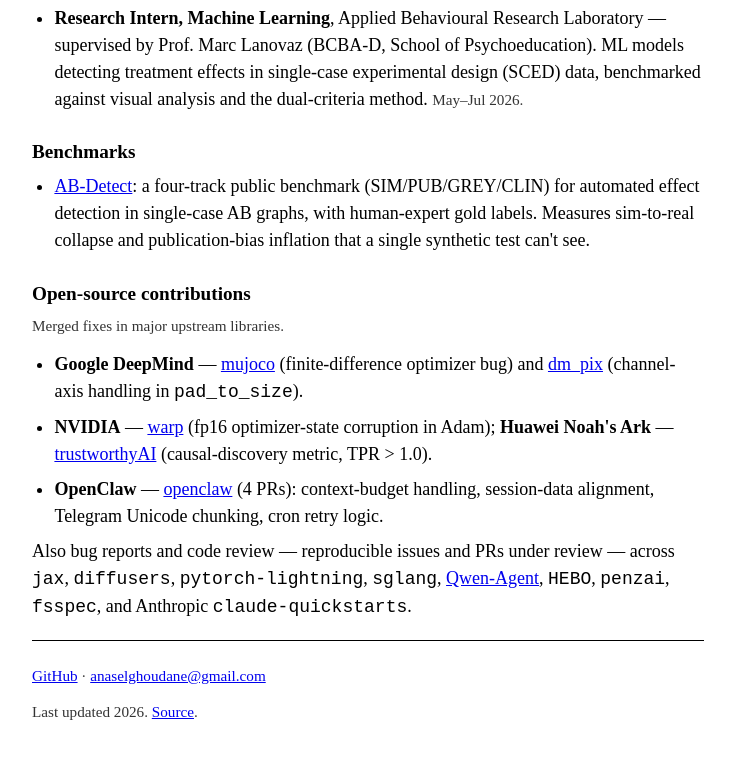
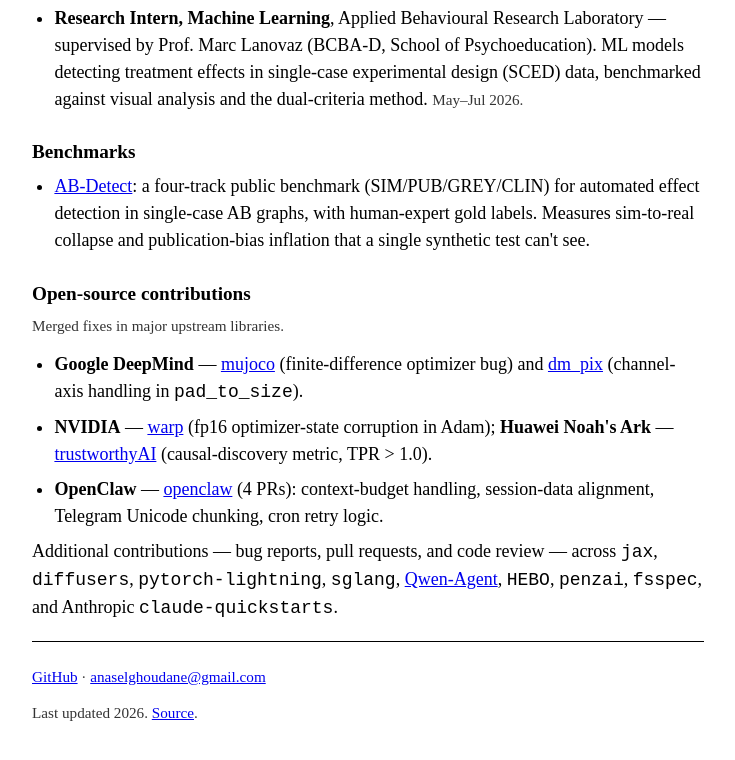
Before and after one commit to Nas01010101/nas01010101.github.io, a plain HTML site: page index.html in a window 1280 px wide. Shown: the part 2420-3180 px from the top of the page, without its empty margins (272-1007 px from the left). Drawn offline with Linux system fonts and the light colour scheme.

Commit message:
Reword contributions section (drop 'under review')

```diff
--- a/index.html
+++ b/index.html
@@ -132,7 +132,7 @@
         <li><strong>NVIDIA</strong> &mdash; <a href="https://github.com/NVIDIA/warp/pull/1595">warp</a> (fp16 optimizer-state corruption in Adam); <strong>Huawei Noah's Ark</strong> &mdash; <a href="https://github.com/huawei-noah/trustworthyAI/pull/193">trustworthyAI</a> (causal-discovery metric, TPR&nbsp;&gt;&nbsp;1.0).</li>
         <li><strong>OpenClaw</strong> &mdash; <a href="https://github.com/openclaw/openclaw/pulls?q=is:pr+author:Nas01010101">openclaw</a> (4 PRs): context-budget handling, session-data alignment, Telegram Unicode chunking, cron retry logic.</li>
       </ul>
-      <p>Also bug reports and code review &mdash; reproducible issues and PRs under review &mdash; across <code>jax</code>, <code>diffusers</code>, <code>pytorch-lightning</code>, <code>sglang</code>, <a href="https://github.com/QwenLM/Qwen-Agent/pull/883">Qwen-Agent</a>, <code>HEBO</code>, <code>penzai</code>, <code>fsspec</code>, and Anthropic <code>claude-quickstarts</code>.</p>
+      <p>Additional contributions &mdash; bug reports, pull requests, and code review &mdash; across <code>jax</code>, <code>diffusers</code>, <code>pytorch-lightning</code>, <code>sglang</code>, <a href="https://github.com/QwenLM/Qwen-Agent/pull/883">Qwen-Agent</a>, <code>HEBO</code>, <code>penzai</code>, <code>fsspec</code>, and Anthropic <code>claude-quickstarts</code>.</p>
     </section>
   </main>
 
```
